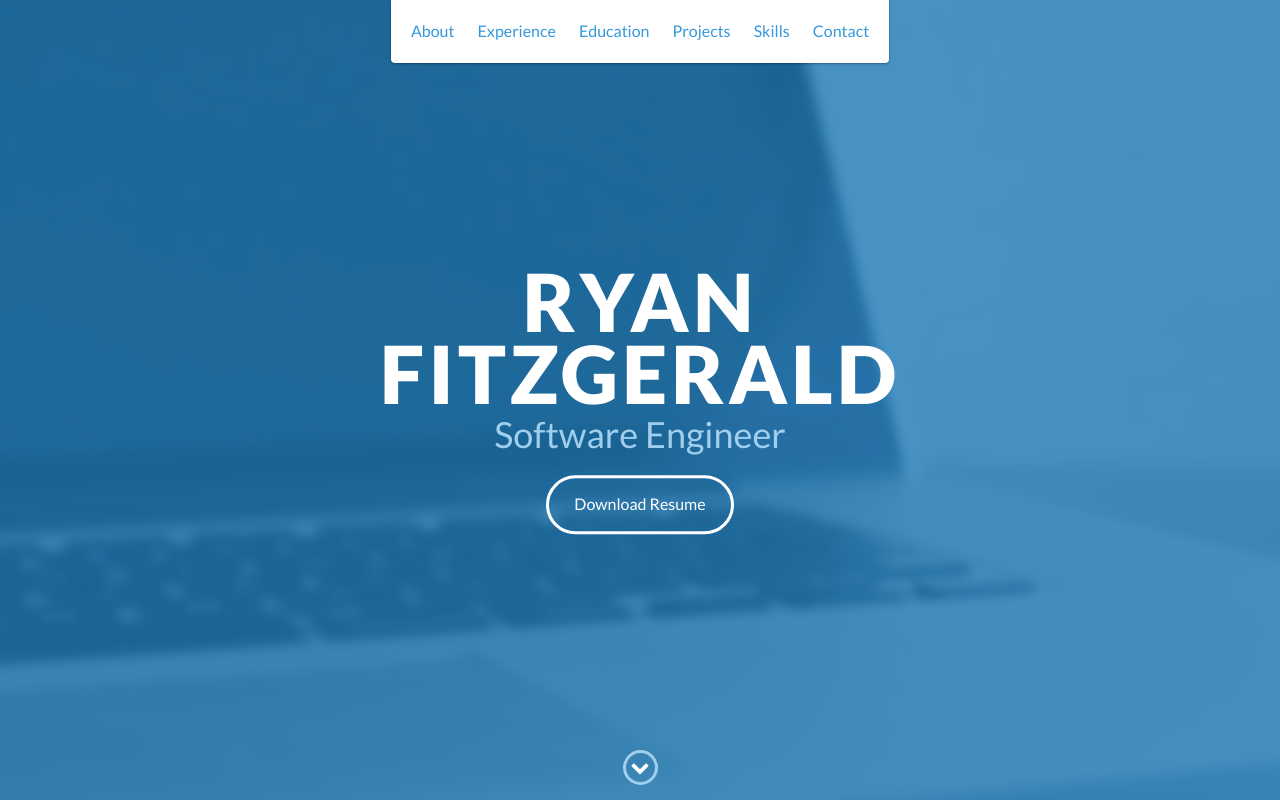
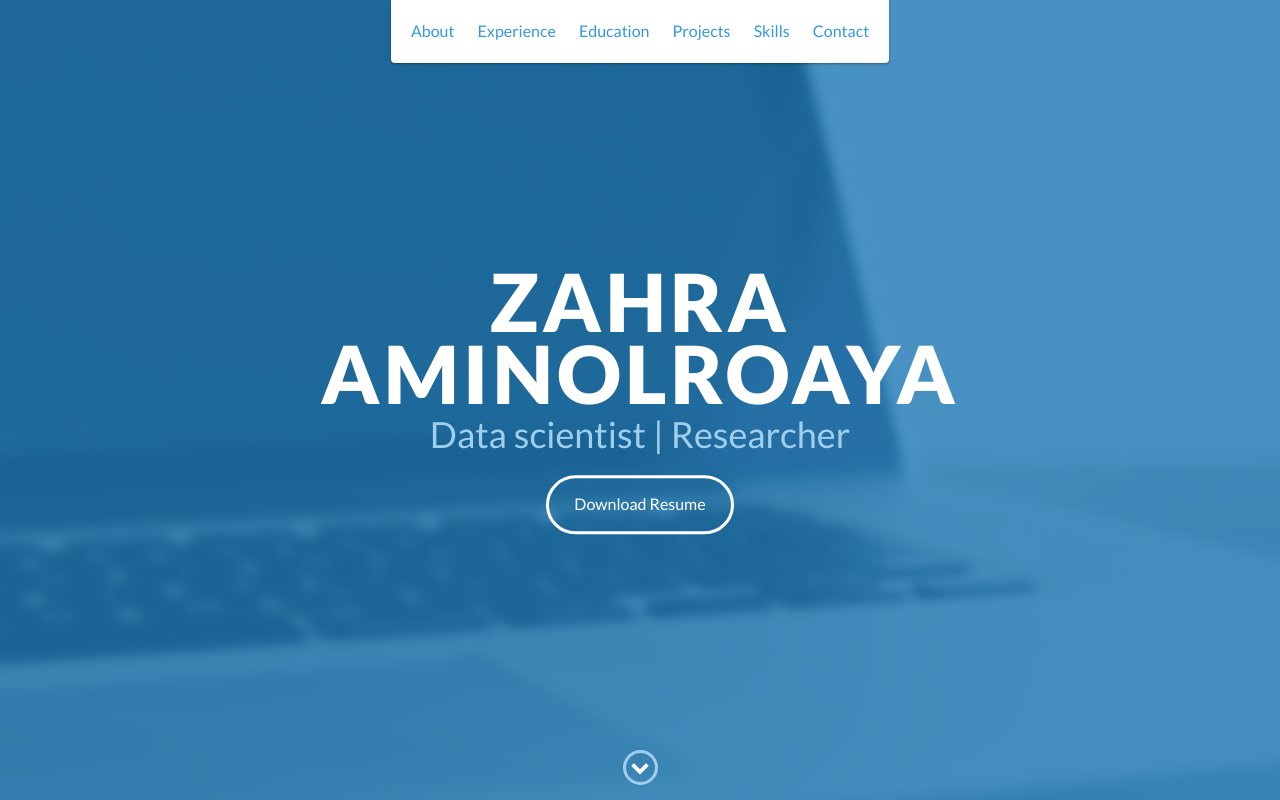
Before and after one commit to zahramino/zahramino.github.io, a website: page index.html in a window 1280 px wide. Shown: the top 800 px of the page. Drawn offline with nearby package versions, Linux system fonts and the light colour scheme.

Commit message:
Update index.html

```diff
--- a/index.html
+++ b/index.html
@@ -48,8 +48,8 @@
 
     <div id="lead">
         <div id="lead-content">
-            <h1>Ryan Fitzgerald</h1>
-            <h2>Software Engineer</h2>
+            <h1>Zahra Aminolroaya</h1>
+            <h2>Data scientist | Researcher</h2>
             <a href="#" class="btn-rounded-white">Download Resume</a>
         </div>
         <!-- End #lead-content -->
```
